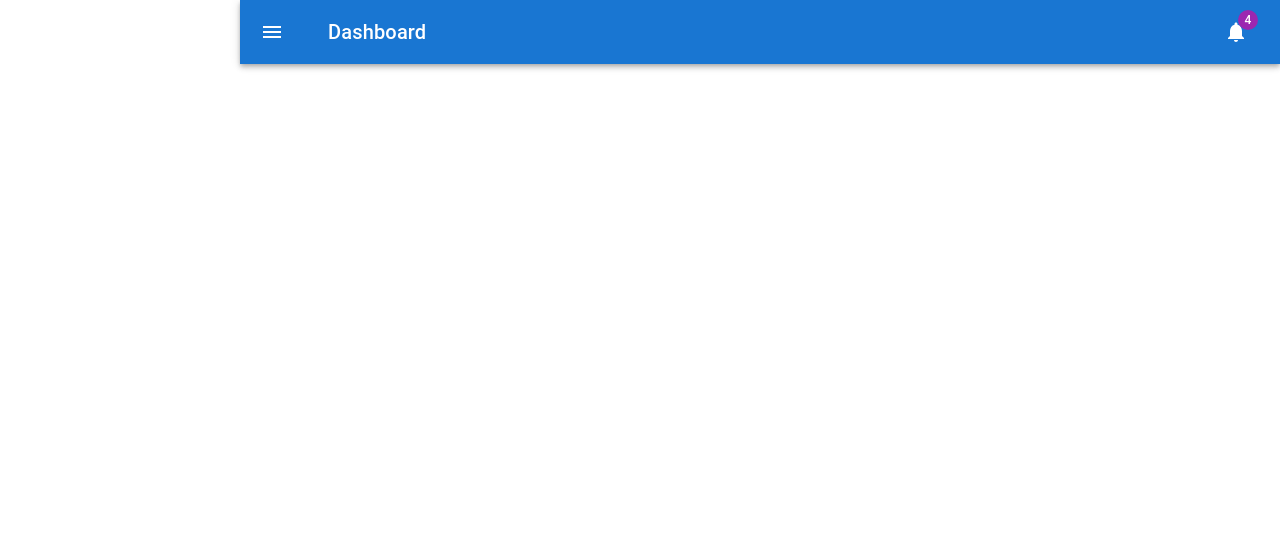
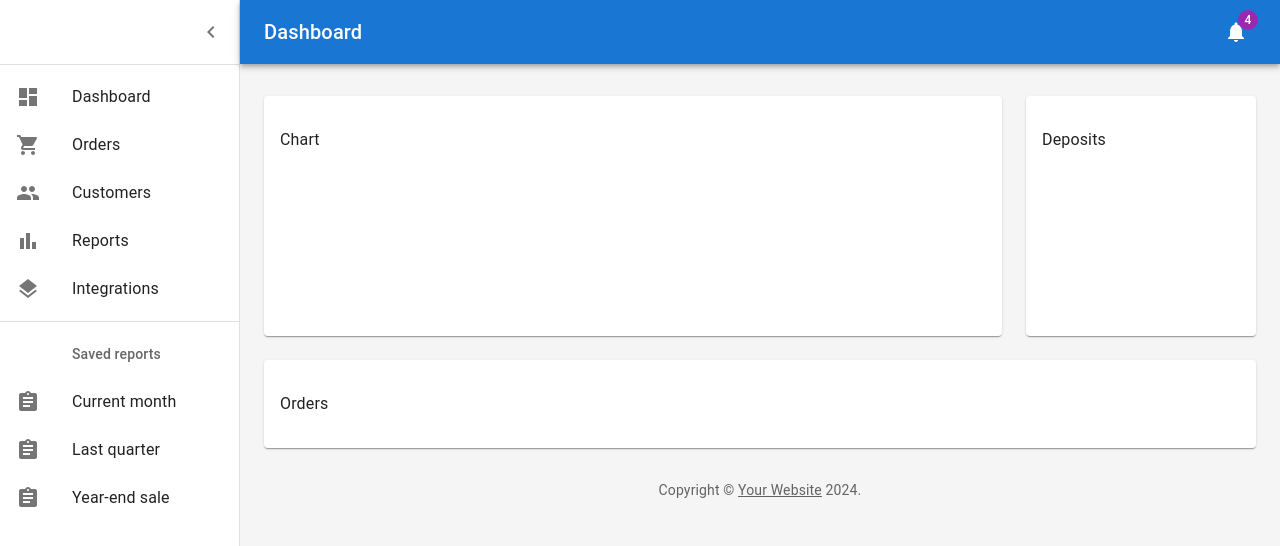
Before and after one commit to watsonjiang/dash-pi, a React (Create React App) app in the folder dashapp/: page /overview in a window 1280 px wide. Shown: the top 546 px of the page. Built offline with nearby package versions, Linux system fonts and the light colour scheme.

Commit message:
feat: mui layout ready

```diff
--- a/dashapp/src/api.tsx
+++ b/dashapp/src/api.tsx
@@ -1,6 +1,6 @@
 import axios, { AxiosRequestConfig } from "axios";
-import { message } from "antd";
 import React from "react";
+import { Alert } from "@mui/material";
 
 const BASE_URL = "/api";
 
@@ -24,7 +24,7 @@ ajax.interceptors.request.use(
     return config;
   },
   (error) => {
-    message.error("请求后端接口异常");
+    console.log("请求后端接口异常");
     Promise.reject(error);
   }
 );
@@ -39,10 +39,10 @@ ajax.interceptors.response.use(
       const value = error.response.data;
       if (typeof value === "string" || value instanceof String) {
         //字符型错误.
-        message.error(<span>错误. {error?.response.data}</span>);
+        console.log(<span>错误. {error?.response.data}</span>);
       } else {
         //json对象.
-        message.error(
+        console.log(
           <span>
             错误. {value?.msg} {JSON.stringify(value?.data)}
           </span>
@@ -50,7 +50,7 @@ ajax.interceptors.response.use(
       }
       return Promise.reject(error);
     }
-    message.error("未知错误");
+    console.log("未知错误");
     return Promise.reject(error);
   }
 );
--- a/dashapp/src/layout.tsx
+++ b/dashapp/src/layout.tsx
@@ -7,9 +7,15 @@ import {
   AppBarProps,
   Badge,
   Box,
+  Container,
   createTheme,
   CssBaseline,
+  Divider,
+  Grid,
   IconButton,
+  Link,
+  List,
+  Paper,
   ThemeProvider,
   Toolbar,
   Typography,
@@ -17,7 +23,9 @@ import {
 import { styled } from "@mui/material/styles";
 import MenuIcon from "@mui/icons-material/Menu";
 import NotificationsIcon from "@mui/icons-material/Notifications";
+import ChevronLeftIcon from "@mui/icons-material/ChevronLeft";
 import { useState } from "react";
+import { mainListItems, secondaryListItems } from "./menu";
 
 const dashRouter = createBrowserRouter([
   {
@@ -31,6 +39,24 @@ const dashRouter = createBrowserRouter([
 ]);
 
 const dashTheme = createTheme();
+
+function Copyright(props: any) {
+  return (
+    <Typography
+      variant="body2"
+      color="text.secondary"
+      align="center"
+      {...props}
+    >
+      {"Copyright © "}
+      <Link color="inherit" href="https://mui.com/">
+        Your Website
+      </Link>{" "}
+      {new Date().getFullYear()}
+      {"."}
+    </Typography>
+  );
+}
 
 const drawerWidth: number = 240;
 
@@ -91,13 +117,14 @@ const DashLayout: React.FC = () => {
     <ThemeProvider theme={dashTheme}>
       <Box sx={{ display: "flex" }}>
         <CssBaseline />
-        <DashAppBar position="absolute" open={true}>
+        <DashAppBar position="absolute" open={open}>
           <Toolbar sx={{ pr: "24px" }}>
             <IconButton
               edge="start"
               color="inherit"
               aria-label="open drawer"
-              sx={{ marginRight: "36px" }}
+              onClick={toggleDrawer}
+              sx={{ marginRight: "36px", ...(open && { display: "none" }) }}
             >
               <MenuIcon />
             </IconButton>
@@ -117,6 +144,77 @@ const DashLayout: React.FC = () => {
             </IconButton>
           </Toolbar>
         </DashAppBar>
+        <DashDrawer variant="permanent" open={open}>
+          <Toolbar
+            sx={{
+              display: "flex",
+              alignItems: "center",
+              justifyContent: "flex-end",
+              px: [1],
+            }}
+          >
+            <IconButton onClick={toggleDrawer}>
+              <ChevronLeftIcon />
+            </IconButton>
+          </Toolbar>
+          <Divider />
+          <List component="nav">
+            {mainListItems}
+            <Divider sx={{ my: 1 }} />
+            {secondaryListItems}
+          </List>
+        </DashDrawer>
+        <Box
+          component="main"
+          sx={{
+            backgroundColor: (theme) =>
+              theme.palette.mode === "light"
+                ? theme.palette.grey[100]
+                : theme.palette.grey[900],
+            flexGrow: 1,
+            height: "100vh",
+            overflow: "auto",
+          }}
+        >
+          <Toolbar />
+          <Container maxWidth="lg" sx={{ mt: 4, mb: 4 }}>
+            <Grid container spacing={3}>
+              {/* Chart */}
+              <Grid item xs={12} md={8} lg={9}>
+                <Paper
+                  sx={{
+                    p: 2,
+                    display: "flex",
+                    flexDirection: "column",
+                    height: 240,
+                  }}
+                >
+                  <p> Chart </p>
+                </Paper>
+              </Grid>
+              {/* Recent Deposits */}
+              <Grid item xs={12} md={4} lg={3}>
+                <Paper
+                  sx={{
+                    p: 2,
+                    display: "flex",
+                    flexDirection: "column",
+                    height: 240,
+                  }}
+                >
+                  <p> Deposits </p>
+                </Paper>
+              </Grid>
+              {/* Recent Orders */}
+              <Grid item xs={12}>
+                <Paper sx={{ p: 2, display: "flex", flexDirection: "column" }}>
+                  <p> Orders </p>
+                </Paper>
+              </Grid>
+            </Grid>
+            <Copyright sx={{ pt: 4 }} />
+          </Container>
+        </Box>
       </Box>
     </ThemeProvider>
   );
--- /dev/null
+++ b/dashapp/src/menu.tsx
@@ -0,0 +1,74 @@
+import {
+  ListItemButton,
+  ListItemIcon,
+  ListItemText,
+  ListSubheader,
+} from "@mui/material";
+import React from "react";
+import DashboardIcon from "@mui/icons-material/Dashboard";
+import ShoppingCartIcon from '@mui/icons-material/ShoppingCart';
+import PeopleIcon from '@mui/icons-material/People';
+import BarChartIcon from '@mui/icons-material/BarChart';
+import LayersIcon from '@mui/icons-material/Layers';
+import AssignmentIcon from '@mui/icons-material/Assignment';
+
+export const mainListItems = (
+  <React.Fragment>
+    <ListItemButton>
+      <ListItemIcon>
+        <DashboardIcon />
+      </ListItemIcon>
+      <ListItemText primary="Dashboard" />
+    </ListItemButton>
+    <ListItemButton>
+      <ListItemIcon>
+        <ShoppingCartIcon />
+      </ListItemIcon>
+      <ListItemText primary="Orders" />
+    </ListItemButton>
+    <ListItemButton>
+      <ListItemIcon>
+        <PeopleIcon />
+      </ListItemIcon>
+      <ListItemText primary="Customers" />
+    </ListItemButton>
+    <ListItemButton>
+      <ListItemIcon>
+        <BarChartIcon />
+      </ListItemIcon>
+      <ListItemText primary="Reports" />
+    </ListItemButton>
+    <ListItemButton>
+      <ListItemIcon>
+        <LayersIcon />
+      </ListItemIcon>
+      <ListItemText primary="Integrations" />
+    </ListItemButton>
+  </React.Fragment>
+);
+
+export const secondaryListItems = (
+  <React.Fragment>
+    <ListSubheader component="div" inset>
+      Saved reports
+    </ListSubheader>
+    <ListItemButton>
+      <ListItemIcon>
+        <AssignmentIcon />
+      </ListItemIcon>
+      <ListItemText primary="Current month" />
+    </ListItemButton>
+    <ListItemButton>
+      <ListItemIcon>
+        <AssignmentIcon />
+      </ListItemIcon>
+      <ListItemText primary="Last quarter" />
+    </ListItemButton>
+    <ListItemButton>
+      <ListItemIcon>
+        <AssignmentIcon />
+      </ListItemIcon>
+      <ListItemText primary="Year-end sale" />
+    </ListItemButton>
+  </React.Fragment>
+);
--- a/dashapp/src/pages/overview.tsx
+++ b/dashapp/src/pages/overview.tsx
@@ -1,6 +1,5 @@
 import { useCallback, useEffect, useState } from "react";
 import { getLoadAvg } from "../api";
-import { Gauge } from "@ant-design/charts";
 
 const LoadGauge1: React.FC = () => {
   const config = {
@@ -22,7 +21,7 @@ const LoadGauge1: React.FC = () => {
     color: ["#39B8FF", "#52619B", "#43E089", "#C0EDF3"],
   };
 
-  return <Gauge {...config} />;
+  return <></>;
 };
 
 /**
```
